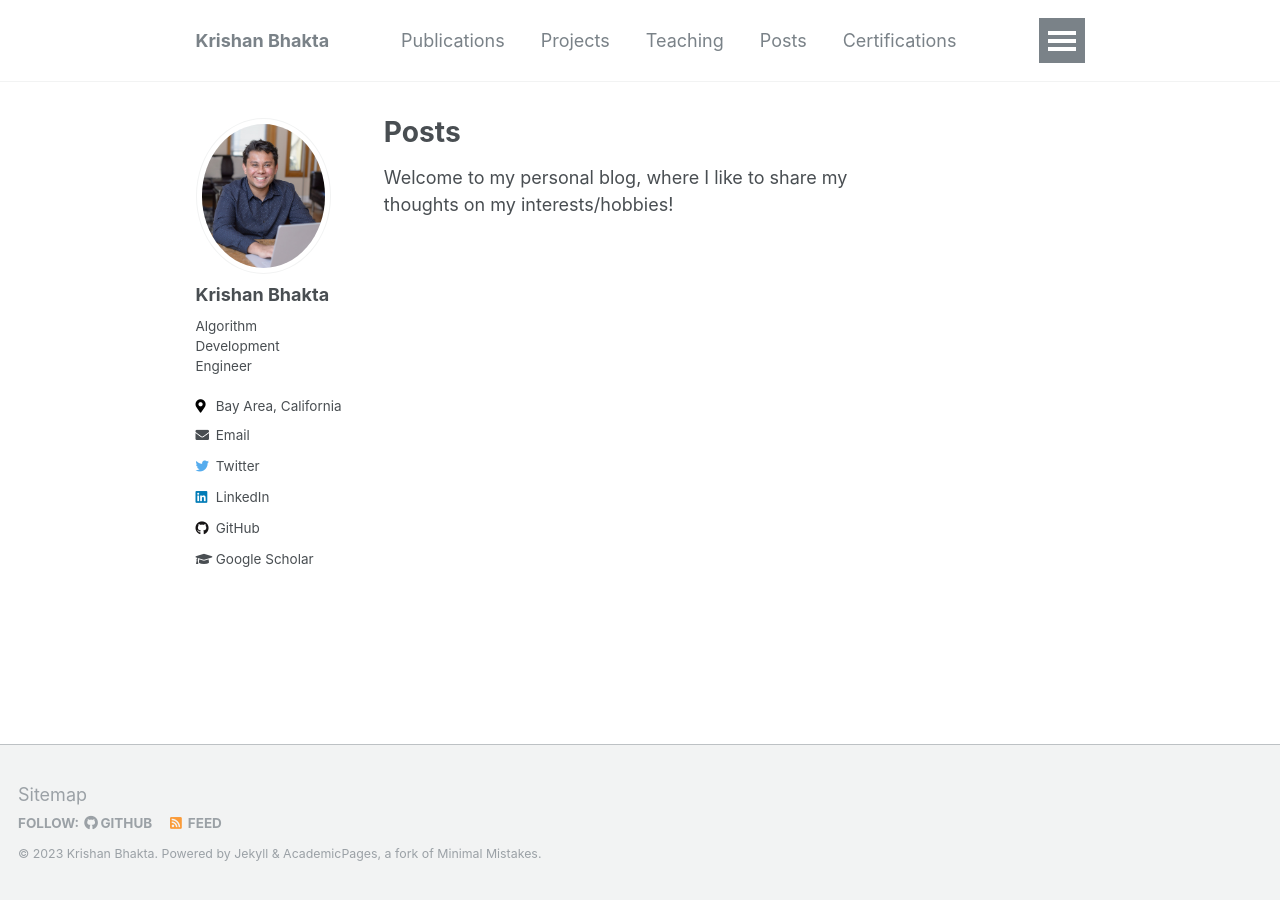
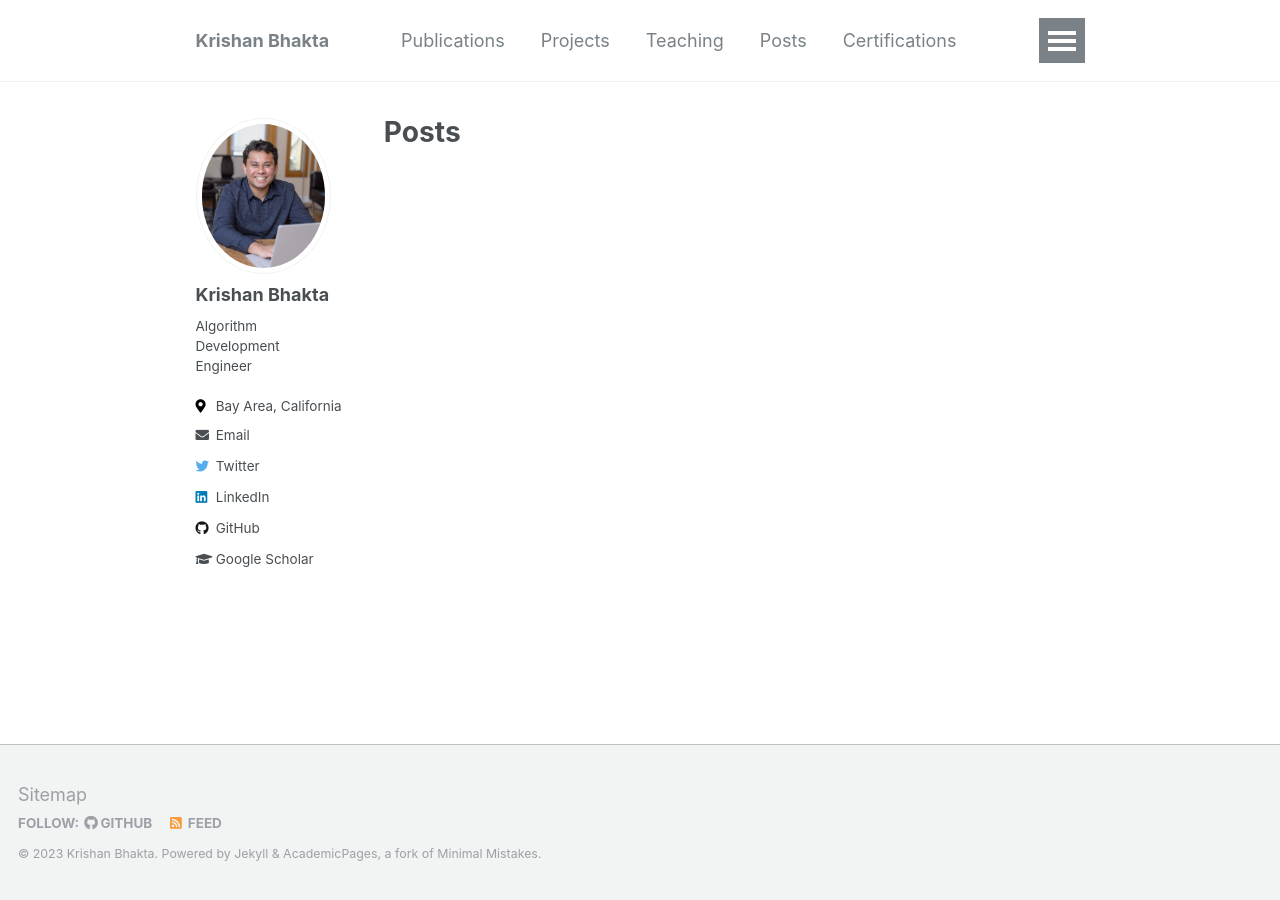
Before and after one commit to nicksheerin/nick_sheerin, a Jekyll site: the page built from _pages/posts.html, in a window 1280 px wide. Built offline with Jekyll 4.4.1, drawn with Linux system fonts in a browser that asks for light colours.

Commit message:
remove description in posts.html

```diff
--- a/_pages/posts.html
+++ b/_pages/posts.html
@@ -4,7 +4,6 @@ permalink: /posts/
 title: "Posts"
 author_profile: true
 ---
-<p> Welcome to my personal blog, where I like to share my thoughts on my interests/hobbies! </p>
 
 {% include base_path %}
 {% capture written_year %}'None'{% endcapture %}
```
